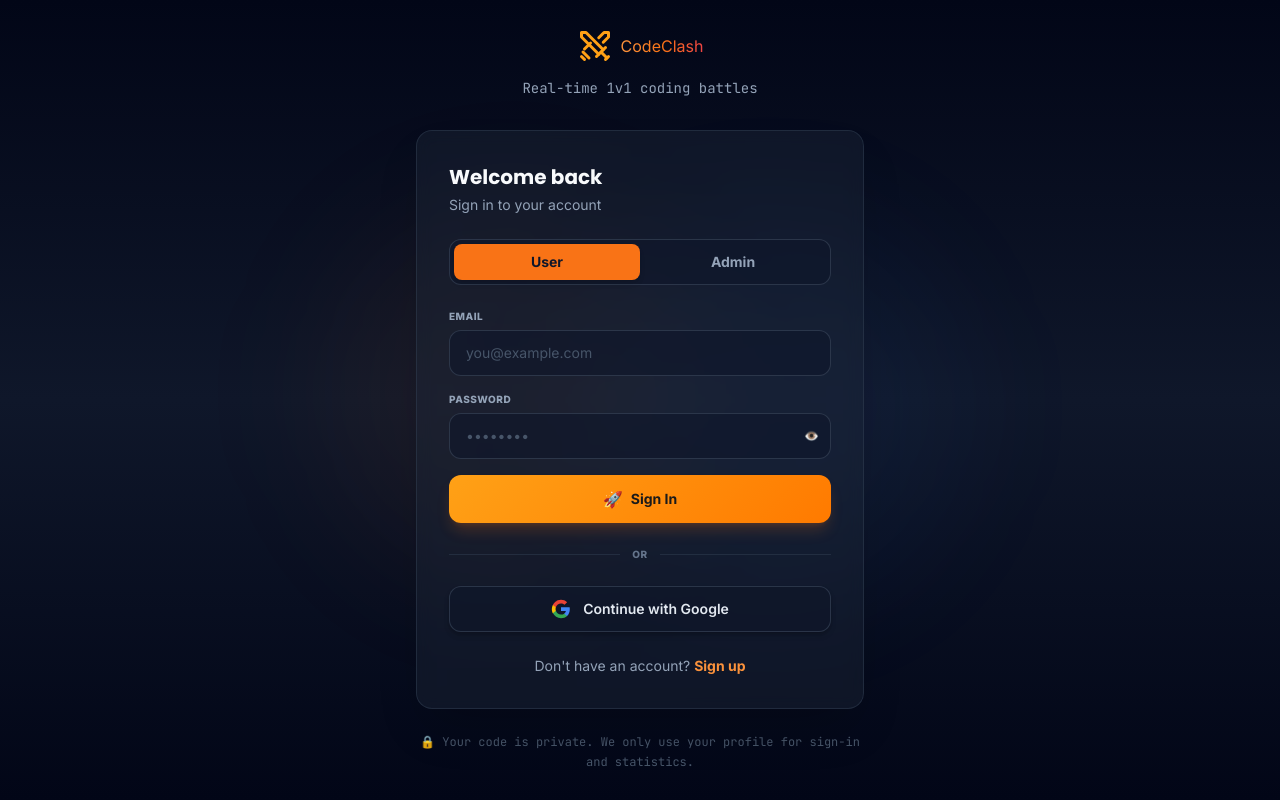
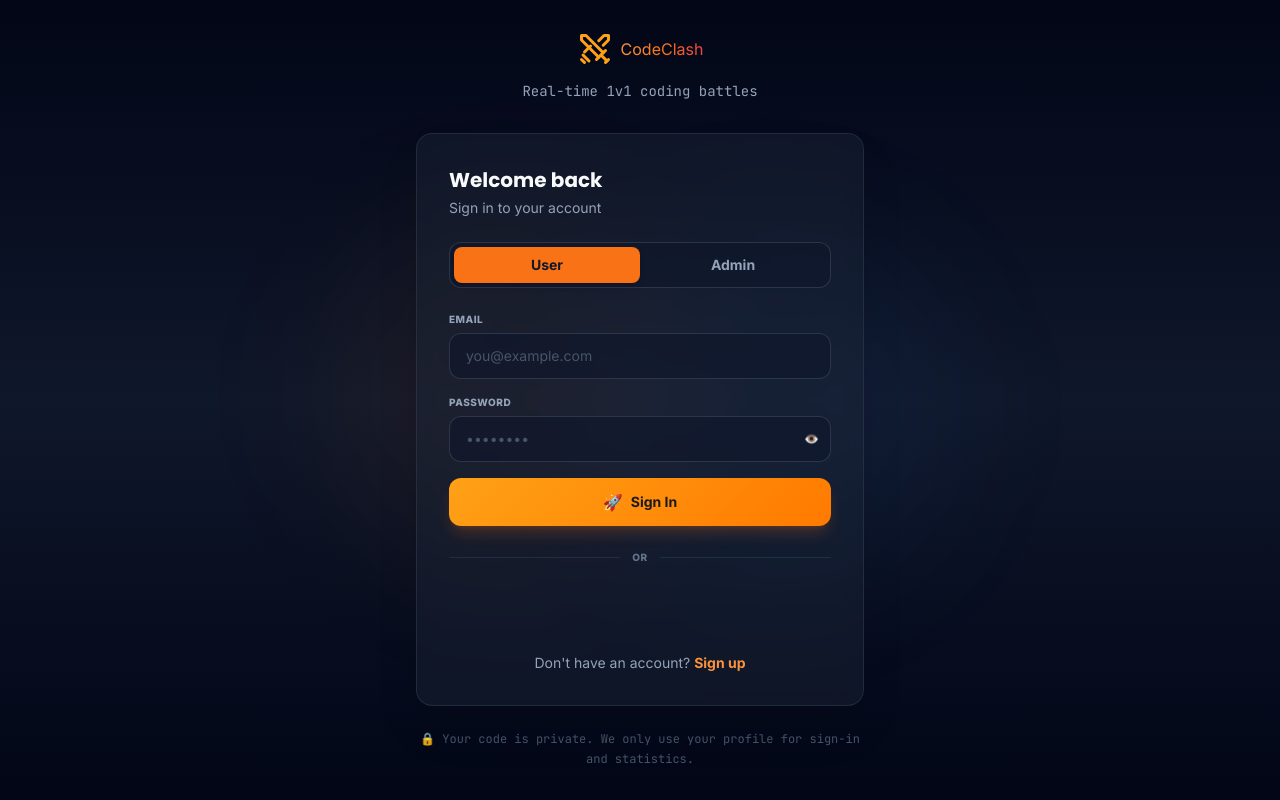
Before and after one commit to rajats496/code-clash, a React (Vite) app in the folder client/: page /login in a window 1280 px wide. Built offline with nearby package versions, Linux system fonts and the light colour scheme; no server answers.

Commit message:
fix: switch Google login to credential flow to avoid redirect_uri_mismatch

```diff
--- a/client/src/components/auth/GoogleLoginButton.jsx
+++ b/client/src/components/auth/GoogleLoginButton.jsx
@@ -1,17 +1,7 @@
-import { GoogleOAuthProvider, useGoogleLogin } from '@react-oauth/google';
+import { GoogleOAuthProvider, GoogleLogin } from '@react-oauth/google';
 import { useAuth } from '../../context/AuthContext';
 import { useNavigate } from 'react-router-dom';
 import { useState } from 'react';
-
-/* ── Google "G" logo as inline SVG ────────────────────────── */
-const GoogleIcon = () => (
-  <svg className="w-5 h-5" viewBox="0 0 24 24" xmlns="http://www.w3.org/2000/svg">
-    <path d="M22.56 12.25c0-.78-.07-1.53-.2-2.25H12v4.26h5.92a5.06 5.06 0 0 1-2.2 3.32v2.77h3.57c2.08-1.92 3.28-4.74 3.28-8.1z" fill="#4285F4" />
-    <path d="M12 23c2.97 0 5.46-.98 7.28-2.66l-3.57-2.77c-.98.66-2.23 1.06-3.71 1.06-2.86 0-5.29-1.93-6.16-4.53H2.18v2.84C3.99 20.53 7.7 23 12 23z" fill="#34A853" />
-    <path d="M5.84 14.09c-.22-.66-.35-1.36-.35-2.09s.13-1.43.35-2.09V7.07H2.18A11.96 11.96 0 0 0 1 12c0 1.94.46 3.77 1.18 5.07l3.66-2.84z" fill="#FBBC05" />
-    <path d="M12 5.38c1.62 0 3.06.56 4.21 1.64l3.15-3.15C17.45 2.09 14.97 1 12 1 7.7 1 3.99 3.47 2.18 7.07l3.66 2.84c.87-2.6 3.3-4.53 6.16-4.53z" fill="#EA4335" />
-  </svg>
-);
 
 /* ── Inner button (needs GoogleOAuthProvider context) ─────── */
 const GoogleButton = () => {
@@ -20,45 +10,42 @@
   const [loading, setLoading] = useState(false);
   const [error, setError] = useState('');
 
-  const login = useGoogleLogin({
-    onSuccess: async (tokenResponse) => {
+  const handleSuccess = async (credentialResponse) => {
     setLoading(true);
     setError('');
-      // Send access_token to backend
-      const result = await loginWithGoogle(tokenResponse.access_token, 'access_token');
+    // Send credential (ID token) to backend
+    const result = await loginWithGoogle(credentialResponse.credential, 'id_token');
     setLoading(false);
     if (result.success) {
       navigate('/matchmaking');
     } else {
       setError(result.error || 'Google login failed');
     }
-    },
-    onError: () => {
+  };
+
+  const handleError = () => {
     setError('Google login was cancelled or failed');
-    },
-  });
+  };
 
   return (
     <div className="space-y-2">
-      <button
-        type="button"
-        onClick={() => { setError(''); login(); }}
-        disabled={loading}
-        className="w-full flex items-center justify-center gap-3 py-3 px-4 rounded-xl
-          bg-slate-900/80 border border-slate-600/50
-          text-sm font-semibold text-slate-200
-          hover:bg-slate-800/90 hover:border-slate-500/70 hover:text-white
-          active:scale-[0.98] disabled:opacity-50
-          transition-all duration-200 cursor-pointer
-          shadow-md shadow-black/20 hover:shadow-lg hover:shadow-black/30"
-      >
-        {loading ? (
+      <div className="flex justify-center">
+        <GoogleLogin
+          onSuccess={handleSuccess}
+          onError={handleError}
+          theme="filled_black"
+          size="large"
+          width="380"
+          text="continue_with"
+          shape="rectangular"
+        />
+      </div>
+
+      {loading && (
+        <div className="flex justify-center">
           <div className="w-5 h-5 rounded-full border-2 border-slate-400 border-t-transparent animate-spin" />
-        ) : (
-          <GoogleIcon />
+        </div>
       )}
-        <span>{loading ? 'Signing in…' : 'Continue with Google'}</span>
-      </button>
 
       {error && (
         <p className="text-xs text-red-400 text-center font-medium">{error}</p>
```
Lines whose indentation alone changed are shown as unchanged.
